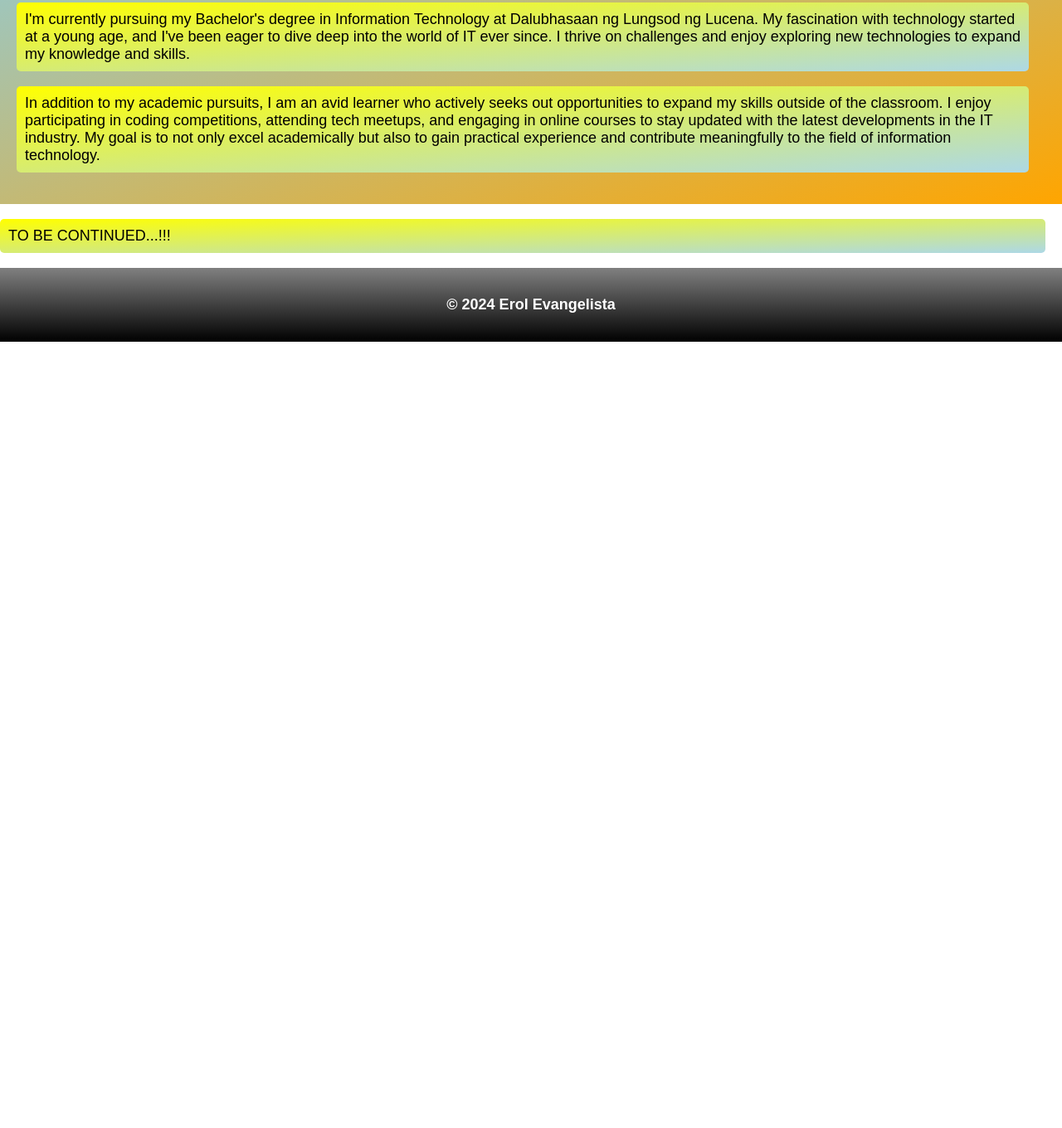
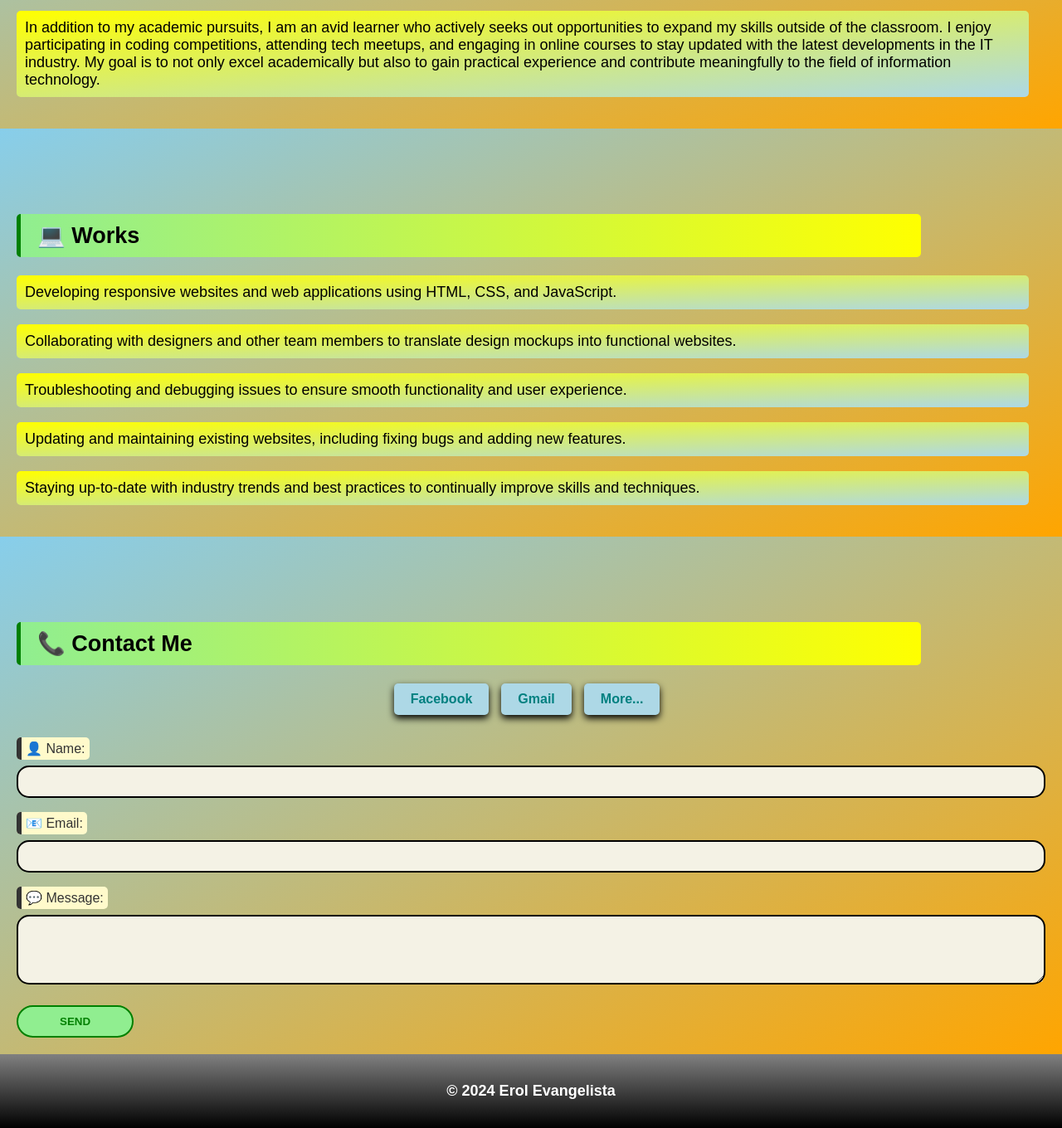
Before and after one commit to erolevangelista12/Portfolio-Website, a plain HTML site: page index.html in a window 1280 px wide. Shown: the part 824-2184 px from the top of the page at 83% size. Before the commit the page ends 1236 px from the top, so only its background shows below. Drawn offline with Linux system fonts and the light colour scheme.

Commit message:
Update index.html

```diff
--- a/index.html
+++ b/index.html
@@ -3,7 +3,7 @@
 <head>
   <meta charset="UTF-8">
   <meta name="viewport" content="width=device-width, initial-scale=1.0">
-  <title>Portfolio Website (50%)</title>
+  <title>Erol Evangelista's Portfolio</title>
   <style>
     body {
       font-family: Arial, sans-serif;
@@ -13,30 +13,44 @@
     }
 
     h1 {
-      font-family: 'Garamond', serif;
+      font-family: 'Fantasy', Papyrus;
       font-size: 2em;
-      color: #ffffff;
+      color: #000;
       padding: 10px 15px;
-      border-radius: 20px;
-      background-image: linear-gradient(to bottom right, blue, red);
+      border: 10px solid purple;
+      border-top: none;
+      border-bottom: none;
+      border-right: none;
+      border-radius: 10px;
+      background-color: violet;
     }
 
     h2 {
       font-family: 'Arial', sans-serif;
-      background-image: linear-gradient(to left, yellow, green);
+      border: 5px solid;
+      border-left-color: green;
+      border-top: none;
+      border-right: none;
+      border-bottom: none;
+      background-image: linear-gradient(to left, yellow, #90EE90);
       margin-right: 150px;
       padding: 10px 20px;
       border-radius: 5px;
     }
     h3 {
-      font-family: 'Arial', sans-serif;
-      color: #fff;
+      font-family: 'Cursive', Brush Script MT;
+      color: blue;
+      border: 5px solid;
+      border-left-color: blue;
+      border-top: none;
+      border-right-color: blue;
+      border-bottom: none;
       margin-left: 10px;
       margin-right: 100px;
       font-size: 1.75em;
       padding: 5px 5px;
-      background-image: linear-gradient(to bottom, #87CEEB, blue);
-      border-radius: 50px;
+      background-color: #87CEEB;
+      border-radius: 10px;
     }
 
     p {
@@ -86,22 +100,97 @@
       padding: 80px 20px 20px;
       background-image: linear-gradient(to bottom right, #87CEEB, orange);
     }
+
+    #contact-form label {
+      border: 6px solid #333;
+      border-top: none;
+      border-right: none;
+      border-bottom: none;
+      font-size: 16px;
+      padding: 5px;
+      border-radius: 5px;
+      color: #333;
+      background-color: #fffacb;
+    }
+
+    #contact-form input, #contact-form textarea {
+      background-color: #f4f2e5;
+      width: 100%;
+      padding: 10px;
+      border: solid 2px;
+      border-radius: 15px;
+      margin-top: 10px;
+      margin-bottom: 20px;
+      box-sizing: border-box;
+    }
+    #contact-form input:focus, #contact-form textarea:focus {
+      background-color: #ecd9ba;
+    }
+
+    #contact-form button {
+      border: 2px solid green;
+      font-weight: bold;
+      background-color: #90EE90;
+      color: green;
+      border-radius: 50px;
+      padding: 10px 50px;
+      cursor: pointer;
+      transition: background-color 0.3s;
+    }
+
+    #contact-form button:hover {
+      color: white;
+      background-color: green;
+      transform: scale(0.9);
+    }
+
+    .contact-buttons {
+      margin-top: 20px;
+      margin-bottom: 30px;
+      text-align: center;
+    }
+
+    .contact-buttons a {
+      font-size: 16px;
+      font-weight: bold;
+      display: inline-block;
+      background-color: #ADD8E6;
+      color: #008080;
+      text-decoration: none;
+      padding: 10px 20px;
+      cursor: pointer;
+      margin-right: 10px;
+      border-radius: 5px;
+      box-shadow: 0 4px 8px rgba(0, 0, 0, 1);
+      transition: background-color 0.3s;
+    }
+
+    .contact-buttons a:hover {
+      color: blue;
+      transform: scale(0.9);
+    }
+
     #downloadButton {
       font-weight: bold;
-      background-image: linear-gradient(green, #9acd32);
       color: #fff;
       text-decoration: none;
-      border: none;
-      border-radius: 50px;
+      border-radius: 10px;
       padding: 10px 30px;
       cursor: pointer;
-      transition: background-color 0.3s;
+      background-image: linear-gradient(to bottom, #9acd32, green);
+      transition: background-image 0.3s;
       display: inline-block;
       margin-top: 20px;
+      box-shadow: 0 8px 12px rgba(0, 0, 0, 1);
     }
 
     #downloadButton:hover {
-      background-image: linear-gradient(#9acd32, green);
+      background-image: linear-gradient(to bottom, green, #9acd32);
+      border-top: none;
+      border-bottom: 3px solid green;
+      border-right: none;
+      border-left: none;
+      border-radius: 50px;
       transform: scale(1.1);
     }
     footer {
@@ -112,14 +201,12 @@
       padding: 10px 2px;
     }
 
-    /* Media query for tablets */
     @media only screen and (min-width: 600px) and (max-width: 1024px) {
       body {
         font-size: 16px;
       }
     }
 
-    /* Media query for phones */
     @media only screen and (max-width: 599px) {
       body {
         font-size: 14px;
@@ -129,7 +216,6 @@
       }
     }
 
-    /* Media query for large desktops */
     @media only screen and (min-width: 1200px) {
       body {
         font-size: 18px;
@@ -155,8 +241,8 @@
   <section id="home">
     <h2>&#128640; Welcome!</h2>
     <h1>I'm Erol Evangelista! &#128075;&#128526;</h1>
-    <h3>&#128421;Web Developer</h3>
-    <p>I'm Erol Evangelista, a passionate and creative Web Developer with a knack for crafting elegant and functional websites. With several years of experience in the field, I specialize in front-end development, ensuring seamless user experiences and visually stunning designs. My journey in web development began with a deep curiosity for technology and a desire to create impactful digital experiences. I continuously stay updated with the latest trends and technologies in the industry, allowing me to deliver innovative solutions that exceed client expectations. My dedication to excellence and attention to detail drive me to continuously refine my skills and push the boundaries of what's possible in web development. Let's collaborate and bring your vision to life!</p>
+    <h3>&#128421; Web Designer</h3>
+    <p>Hello, and welcome! I'm Erol Evangelista, an aspiring IT student with a passion for technology and innovation. Step inside my digital space to explore my journey and discover the projects that showcase my skills and creativity.</p>
     <a href="https://drive.google.com/file/d/1dV9QKZCnqzIP5gEDMqYjJwrVZMwWKe5Q/view?usp=drivesdk" target="_blank" id="downloadButton">&#128229; Download Resume</a>
   </section>
 
@@ -165,10 +251,56 @@
     <p>I'm currently pursuing my Bachelor's degree in Information Technology at Dalubhasaan ng Lungsod ng Lucena. My fascination with technology started at a young age, and I've been eager to dive deep into the world of IT ever since. I thrive on challenges and enjoy exploring new technologies to expand my knowledge and skills.</p>
     <p>In addition to my academic pursuits, I am an avid learner who actively seeks out opportunities to expand my skills outside of the classroom. I enjoy participating in coding competitions, attending tech meetups, and engaging in online courses to stay updated with the latest developments in the IT industry. My goal is to not only excel academically but also to gain practical experience and contribute meaningfully to the field of information technology.</p>
   </section>
-<p>TO BE CONTINUED...!!!</p>
+
+  <section id="works">
+    <h2>&#128187; Works</h2>
+    <div>
+      <p>Developing responsive websites and web applications using HTML, CSS, and JavaScript.</p>
+    </div>
+    <div>
+      <p>Collaborating with designers and other team members to translate design mockups into functional websites.</p>
+    </div>
+    <div>
+      <p>Troubleshooting and debugging issues to ensure smooth functionality and user experience.</p>
+    </div>
+    <div>
+      <p>Updating and maintaining existing websites, including fixing bugs and adding new features.</p>
+    </div>
+    <div>
+      <p>Staying up-to-date with industry trends and best practices to continually improve skills and techniques.</p>
+    </div>
+
+  </section>
+
+  <section id="contact">
+    <h2>&#128222; Contact Me</h2>
+    <div class="contact-buttons">
+      <a href="https://www.facebook.com/erolevangelista.IT?mibextid=ZbWKwL" target="_blank">Facebook</a>
+      <a href="mailto:erolevangelista12@gmail.com">Gmail</a>
+      <a href="https://drive.google.com/file/d/1lAYqTanb0etwgaQgs3R8rsMWWpwa6Ol0/view?usp=drivesdk">More...</a>
+    </div>
+
+    <form id="contact-form">
+      <label for="name">&#128100; Name:</label>
+      <input type="text" id="name" name="name" required><br>
+      <label for="email">&#128231; Email:</label>
+      <input type="email" id="email" name="email" required><br>
+      <label for="message">&#128172; Message:</label><br>
+      <textarea id="message" name="message" rows="4" required></textarea><br>
+      <button type="submit" id="sendButton">SEND</button>
+    </form>
+
+  </section>
+
   <footer>
     <h4>&copy; 2024 Erol Evangelista</h4>
   </footer>
 
+  <script>
+    document.getElementById('contact-form').addEventListener('submit', function(event) {
+      event.preventDefault();
+      alert("Your message has been sent successfully!");
+    });
+  </script>
 </body>
 </html>
```
